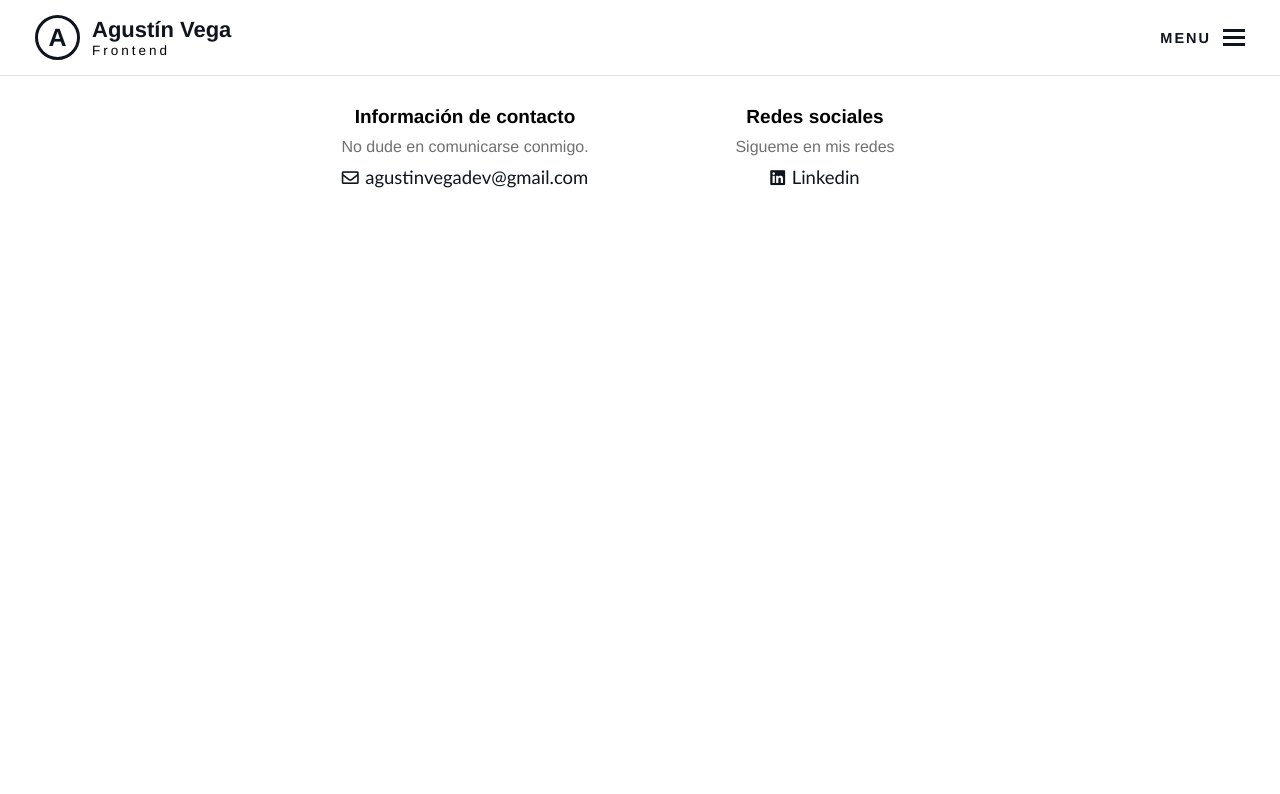
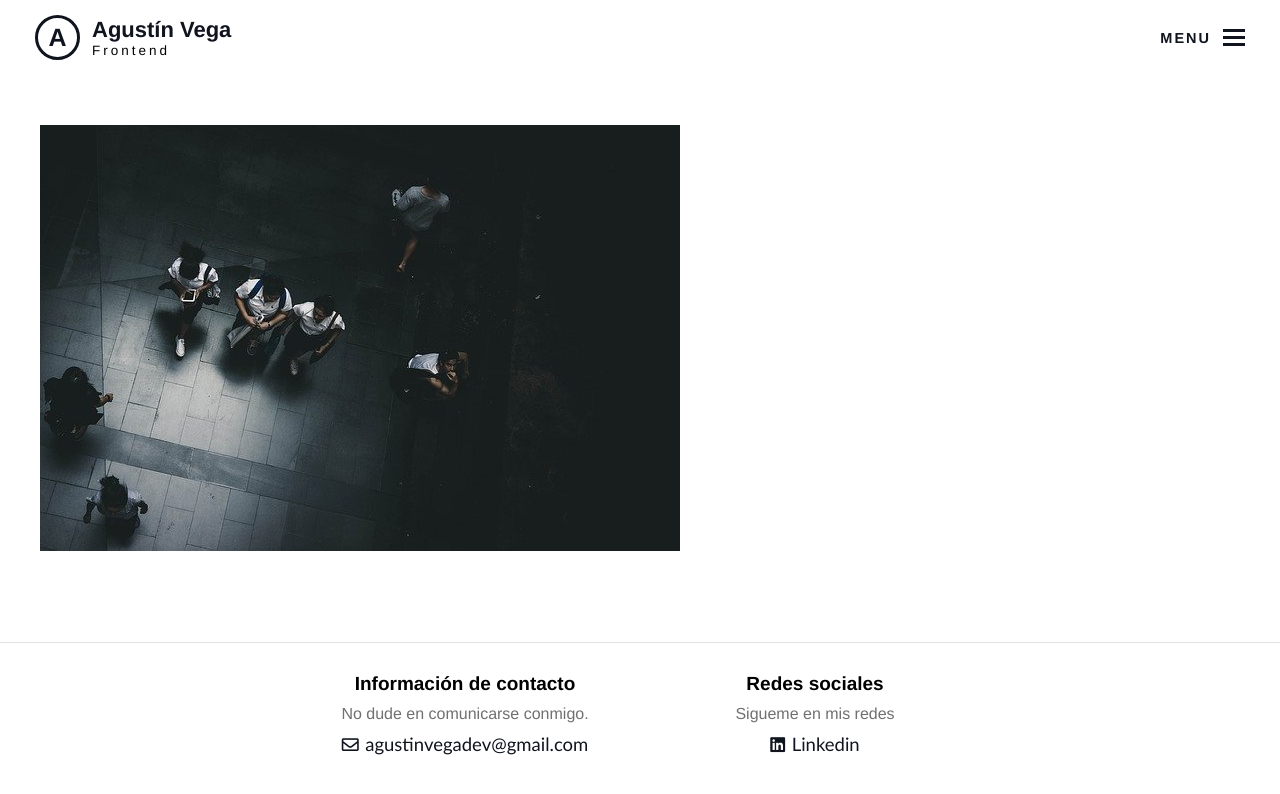
Before and after one commit to aKus-dev/Portfolio, a React (Create React App) app: page /projects in a window 1280 px wide. Shown: the top 794 px of the page. Built offline with nearby package versions, Linux system fonts and the light colour scheme.

Commit message:
Tags added

```diff
--- a/src/components/home/projects/Projects.tsx
+++ b/src/components/home/projects/Projects.tsx
@@ -63,7 +63,7 @@ const Projects = () => {
 
                     >
 
-                        <Link to="/about"> Todos mis proyectos  <i className="fas fa-long-arrow-alt-right arrow-right"></i> </Link>
+                        <Link to="/projects"> Todos mis proyectos  <i className="fas fa-long-arrow-alt-right arrow-right"></i> </Link>
                     </motion.button>
 
                     <div className={styles.bar}></div>
--- a/src/components/projects/ProjectsScreen.tsx
+++ b/src/components/projects/ProjectsScreen.tsx
@@ -1,13 +1,21 @@
 import Footer from '../home/footer/Footer';
 import Header from '../home/header/Header';
+import SingleProject from './SingleProject';
+
+import styles from './styles.module.css'
+
 
 const ProjectsScreen = () => {
     return (
-        <>
+        <div className={styles.container}>
             <Header />
 
+            <main className={styles.main}>
+                <SingleProject />
+            </main>
+
             <Footer />
-        </>
+        </div>
     );
 };
 
--- a/src/components/projects/SingleProject.tsx
+++ b/src/components/projects/SingleProject.tsx
@@ -1,7 +1,14 @@
+import Tag from "./Tag";
+import TagContainer from "./TagContainer";
+import styles from "./styles.module.css";
 
 
 const SingleProject = () => {
-  return <div></div>;
+  return (
+    <div className={styles.singleProjectContainer}>
+      <img src="./img/chat.jpg" alt="Chat" />
+    </div>
+  );
 };
 
 export default SingleProject;
--- /dev/null
+++ b/src/components/projects/TagContainer.tsx
@@ -0,0 +1,15 @@
+import "./tags.css"
+
+interface Props {
+    children: JSX.Element | JSX.Element[];
+}
+
+const TagContainer = ({children}:Props) => {
+  return (
+      <div className="tags-container">
+        {children}
+      </div>
+  );
+};
+
+export default TagContainer;
--- /dev/null
+++ b/src/components/projects/styles.module.css
@@ -0,0 +1,26 @@
+.container {
+    display: flex;
+    flex-direction: column;
+    min-height: 100vh;
+}
+
+.main {
+    margin-top: 5rem;
+    margin-bottom: 5rem;
+    padding: 0 2.2rem;
+    flex-grow: 1;
+}
+
+@media (min-width: 768px) {
+    .main {
+        padding: 0 4rem;
+    }
+}
+
+.singleProjectContainer {
+
+}
+
+.singleProjectContainer img {
+    max-width: 100%;
+}
```
Also changed, not shown: src/components/projects/Tag.tsx (+21 -2 lines), src/components/projects/tags.css (added, +55 -0 lines).
